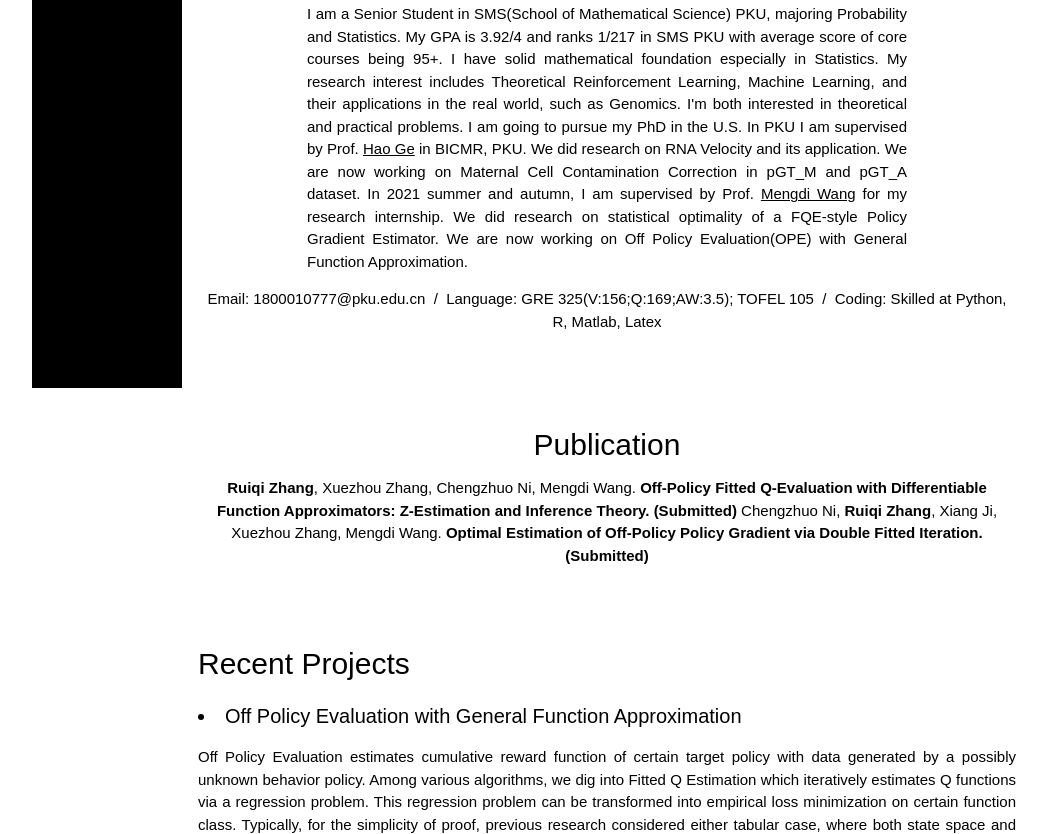
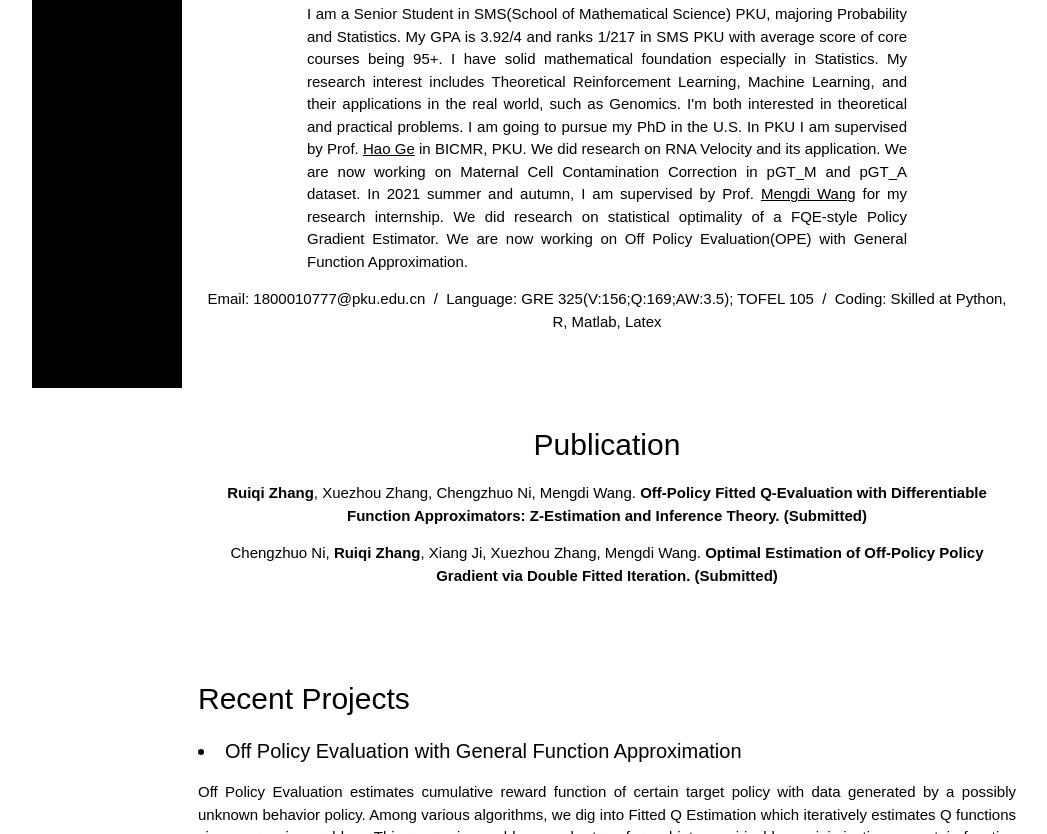
Before and after one commit to jeremiahsgjiaojiao/MyHomepage, a plain HTML site: page index.html in a window 1280 px wide. Shown: the part 412-1246 px from the top of the page, without its empty margins (108-1155 px from the left). Drawn offline with nearby package versions, Linux system fonts and the light colour scheme; a script that the page names is missing.

Commit message:
Update index.html

```diff
--- a/index.html
+++ b/index.html
@@ -97,8 +97,8 @@
 <!-- The Publication Section -->
     <div class="w3-container w3-center w3-padding-32" id="Publication">
     <h2>Publication</h2>
-    <b>Ruiqi Zhang</b>, Xuezhou Zhang, Chengzhuo Ni, Mengdi Wang. <b>Off-Policy Fitted Q-Evaluation with Differentiable Function Approximators: Z-Estimation and Inference Theory. (Submitted)</b>
-    Chengzhuo Ni, <b>Ruiqi Zhang</b>, Xiang Ji, Xuezhou Zhang, Mengdi Wang. <b>Optimal Estimation of Off-Policy Policy Gradient via Double Fitted Iteration. (Submitted)</b>
+    <p><b>Ruiqi Zhang</b>, Xuezhou Zhang, Chengzhuo Ni, Mengdi Wang. <b>Off-Policy Fitted Q-Evaluation with Differentiable Function Approximators: Z-Estimation and Inference Theory. (Submitted)</b></p>
+    <p>Chengzhuo Ni, <b>Ruiqi Zhang</b>, Xiang Ji, Xuezhou Zhang, Mengdi Wang. <b>Optimal Estimation of Off-Policy Policy Gradient via Double Fitted Iteration. (Submitted)</b></p>
   </div>
 
 <!-- The Research Section -->
```
